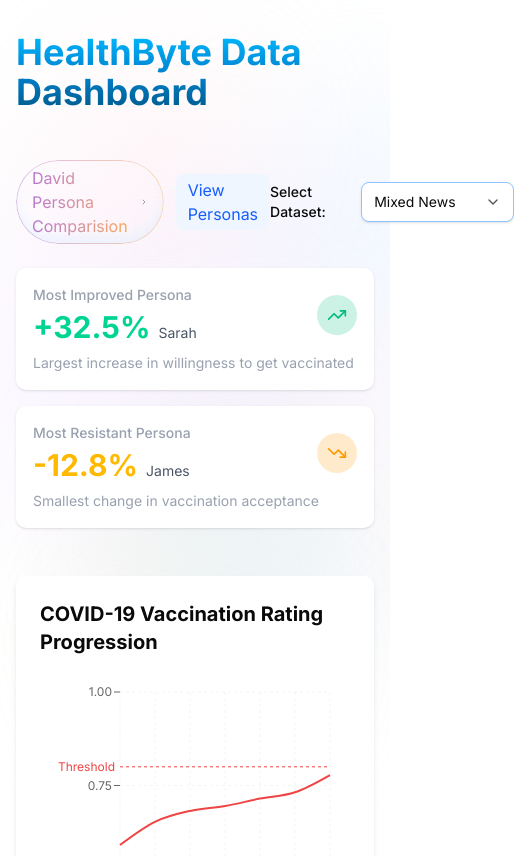
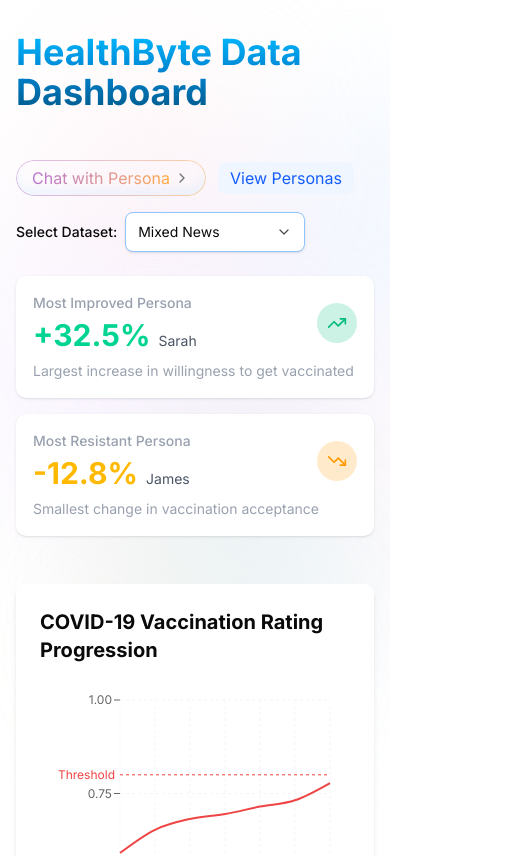
Before and after one commit to EduardKakosyan/atlantic-ai-conference-hackathon, a Next.js app in the folder dashboard/: page / in a window 390 px wide. Shown: the top 856 px of the page, 514 px wide, since content can reach past the window. Built offline with nearby package versions, Linux system fonts and the light colour scheme.

Commit message:
add more link

```diff
--- a/dashboard/src/app/page.tsx
+++ b/dashboard/src/app/page.tsx
@@ -50,15 +50,15 @@ export default function RootPage() {
       </div>
 
       {/* Combined row with personas link and dataset selection */}
-      <div className="flex items-center justify-between mb-6">
-        <div className="flex items-center gap-3">
+      <div className="flex flex-col md:flex-row items-center justify-between mb-6 gap-4 md:gap-0">
+        <div className="flex items-center gap-3 w-full md:w-auto">
           <Link href="/chat">
-            <AIComparisionButton />
+            <AIComparisionButton title="Chat with Persona" />
           </Link>
           <Link href="/personas" className="px-3 py-1 rounded-md bg-blue-50 text-blue-600 text-md hover:bg-blue-100 hover:text-blue-800 transition">View Personas</Link>
         </div>
 
-        <div className="flex items-center gap-2">
+        <div className="flex items-center gap-2 w-full md:w-auto justify-start md:justify-end">
           <span className="text-sm font-medium">Select Dataset:</span>
           <Select value={selectedDataset} onValueChange={handleDatasetChange}>
             <SelectTrigger className="w-[180px]">
--- a/dashboard/src/app/persona/[id]/page.tsx
+++ b/dashboard/src/app/persona/[id]/page.tsx
@@ -4,6 +4,7 @@ import Image from "next/image"
 import personasData from "../../../../data/personas.json"
 import femaleImage from "../../../../public/female avatar.png"
 import maleImage from "../../../../public/male avatar.png"
+import { AIComparisionButton } from "@/components/ai-comparision-button"
 
 export default async function Page({
   params,
@@ -13,6 +14,8 @@ export default async function Page({
   const { id } = await params
   const personaId = parseInt(id, 10)
   const persona = personasData.find(p => p.persona_id === personaId)
+
+  const isDavid = persona?.name.includes("David")
 
   if (!persona) {
     return (
@@ -63,6 +66,13 @@ export default async function Page({
         <p className="mt-2 text-gray-500 text-center max-w-prose">
           {persona.description}
         </p>
+        {isDavid && (
+          <div className="mt-4">
+            <Link href="/chat">
+              <AIComparisionButton title="Chat with David" />
+            </Link>
+          </div>
+        )}
       </div>
 
       {/* SIDE-BY-SIDE CARDS */}
--- a/dashboard/src/components/ai-comparision-button.tsx
+++ b/dashboard/src/components/ai-comparision-button.tsx
@@ -2,7 +2,11 @@ import { cn } from "@/lib/utils";
 import { AnimatedGradientText } from "@/components/ui/animated-gradient-text";
 import { ChevronRight } from "lucide-react";
 
-export function AIComparisionButton() {
+interface AIComparisionButtonProps {
+  title: string;
+}
+
+export function AIComparisionButton({ title }: AIComparisionButtonProps) {
   return (
     <div className="group relative mx-auto flex items-center justify-center rounded-full px-4 py-1.5 shadow-[inset_0_-8px_10px_#8fdfff1f] transition-shadow duration-500 ease-out hover:shadow-[inset_0_-5px_10px_#8fdfff3f] ">
       <span
@@ -19,7 +23,7 @@ export function AIComparisionButton() {
         }}
       />
       <AnimatedGradientText className="text-md">
-        David Persona Comparision
+        {title}
       </AnimatedGradientText>
       <ChevronRight
         className="ml-1 size-4 stroke-neutral-500 transition-transform
```
